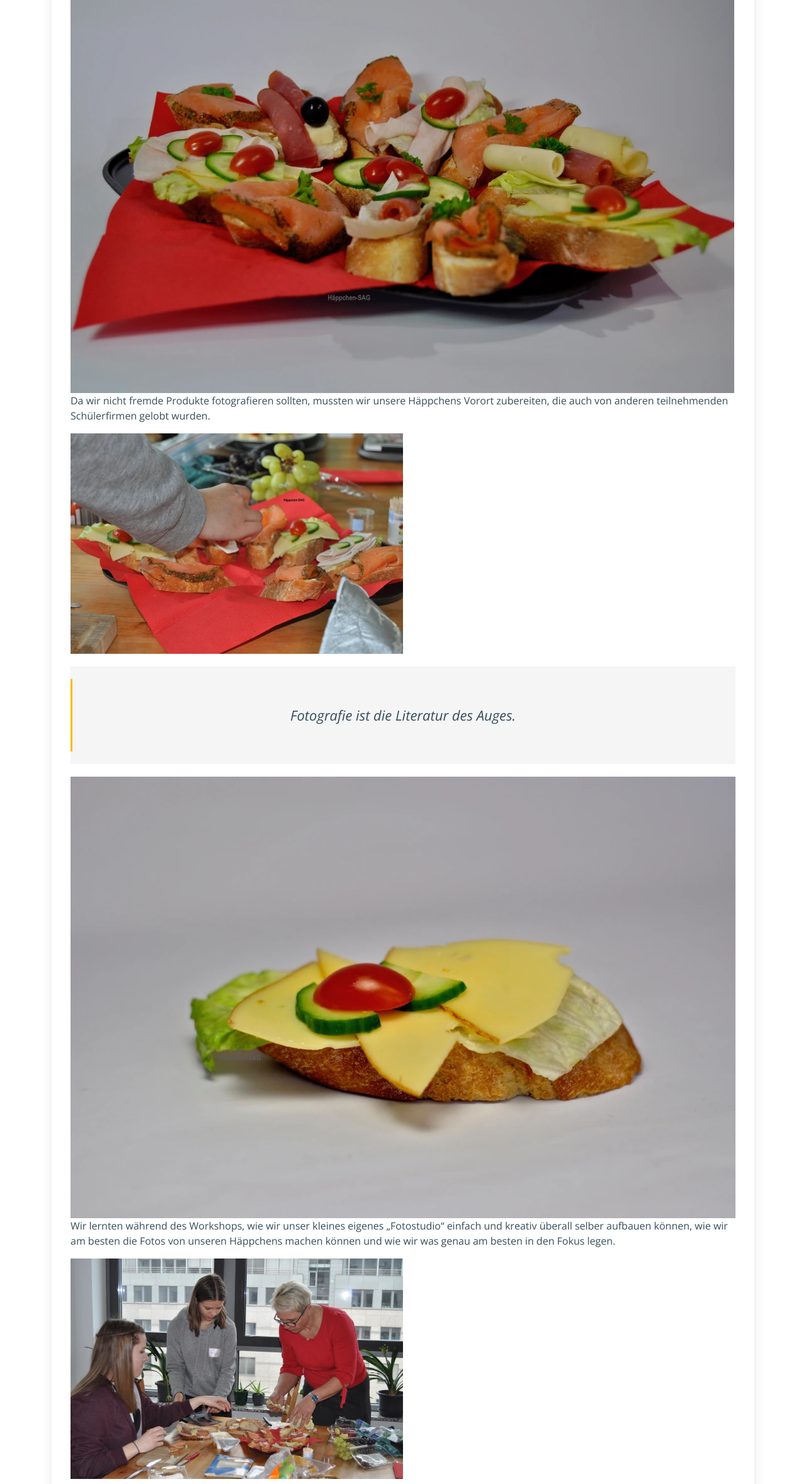
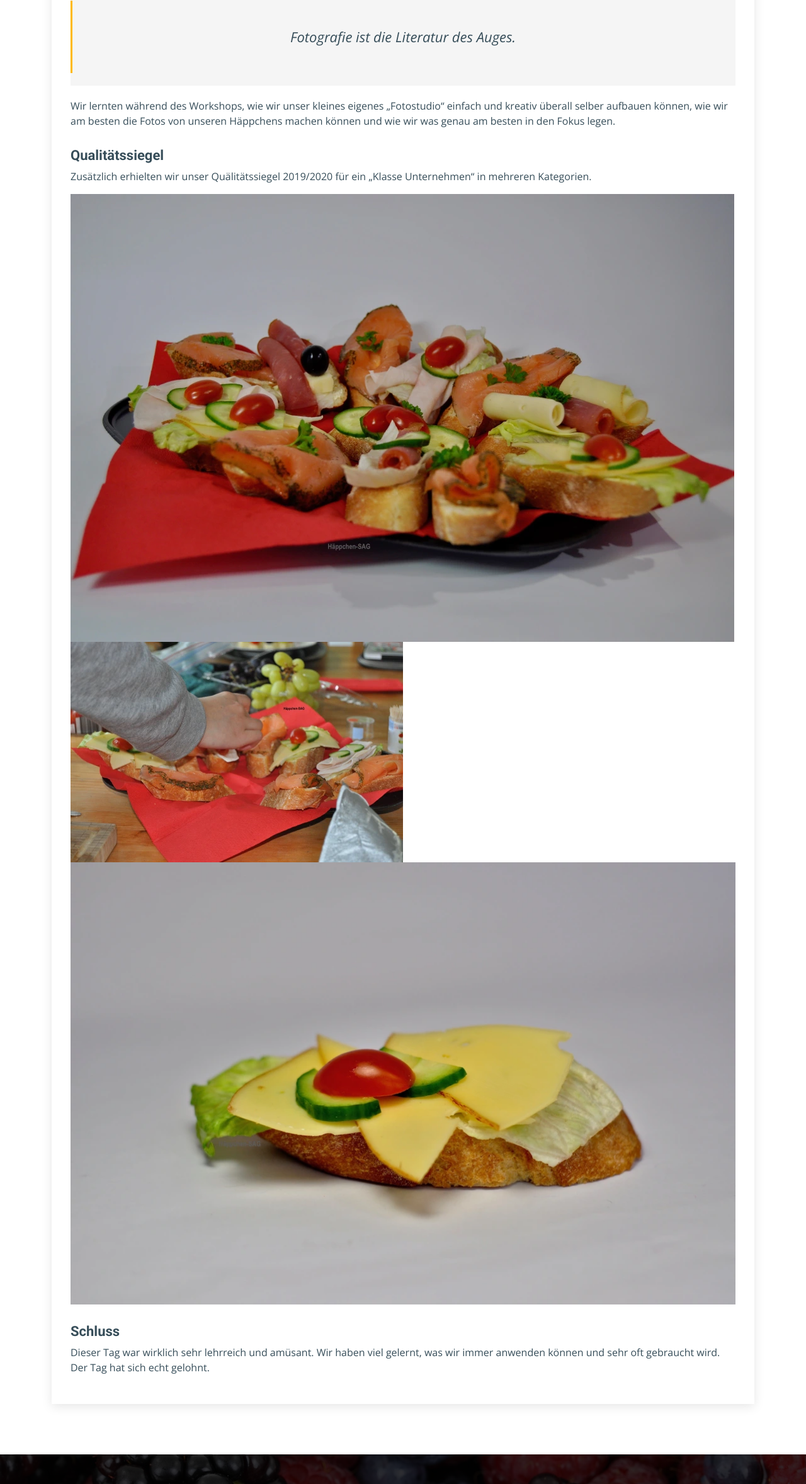
Before and after one commit to Vinc135/Haeppchen-SAG, a plain HTML site: page blog-details-1.html in a window 1280 px wide. Shown: the part 1176-3532 px from the top of the page at 63% size. Drawn offline with nearby package versions, Linux system fonts and the light colour scheme.

Commit message:
pictures blog 1

```diff
--- a/blog-details-1.html
+++ b/blog-details-1.html
@@ -99,13 +99,9 @@
                   Heute am 25. Februar 2020 waren wir in einer kleinen Gruppe von vier Mitglieder der Häppchen SAG in Magdeburg, um am „Workshop Produktfotografie“ von Gründerkids teilzunehmen.
                 </p>
 
-                <img src="assets/img/blog/blog-1-inside-1.jpg" class="img-fluid" alt="">
-
                 <p>
                   Da wir nicht fremde Produkte fotografieren sollten, mussten wir unsere Häppchens Vorort zubereiten, die auch von anderen teilnehmenden Schülerfirmen gelobt wurden.
                 </p>
-
-                <img src="assets/img/blog/blog-1-inside-2.jpg" class="img-fluid" alt="">
 
                 <blockquote>
                   <p>
@@ -113,26 +109,22 @@
                   </p>
                 </blockquote>
 
-                <img src="assets/img/blog/blog-1-inside-3.jpg" class="img-fluid" alt="">
-
                 <p>
                   Wir lernten während des Workshops, wie wir unser kleines eigenes „Fotostudio“ einfach und kreativ überall selber aufbauen können, wie wir am besten die Fotos von unseren Häppchens machen können und wie wir was genau am besten in den Fokus legen.
                 </p>
-
-                <img src="assets/img/blog/blog-1-inside-4.jpg" class="img-fluid" alt="">
 
                 <h3>Qualitätssiegel</h3>
                 <p>
                   Zusätzlich erhielten wir unser Quälitätssiegel 2019/2020 für ein „Klasse Unternehmen“ in mehreren Kategorien.
                 </p>
-                <img src="assets/img/blog/blog-1-inside-5.jpg" class="img-fluid" alt="">
+                <img src="assets/img/blog/blog-1-inside-1.jpg" class="img-fluid" alt="", width=“50px“ height=“50px“>
+                <img src="assets/img/blog/blog-1-inside-2.jpg" class="img-fluid" alt="", width=“50px“ height=“50px“>
+                <img src="assets/img/blog/blog-1-inside-3.jpg" class="img-fluid" alt="", width=“50px“ height=“50px“>
 
                 <h3>Schluss</h3>
                 <p>
                   Dieser Tag war wirklich sehr lehrreich und amüsant. Wir haben viel gelernt, was wir immer anwenden können und sehr oft gebraucht wird. Der Tag hat sich echt gelohnt.
                 </p>
-
-                <img src="assets/img/blog/blog-1-inside-6.jpg" class="img-fluid" alt="">
 
               </div><!-- End post content -->
 
```
